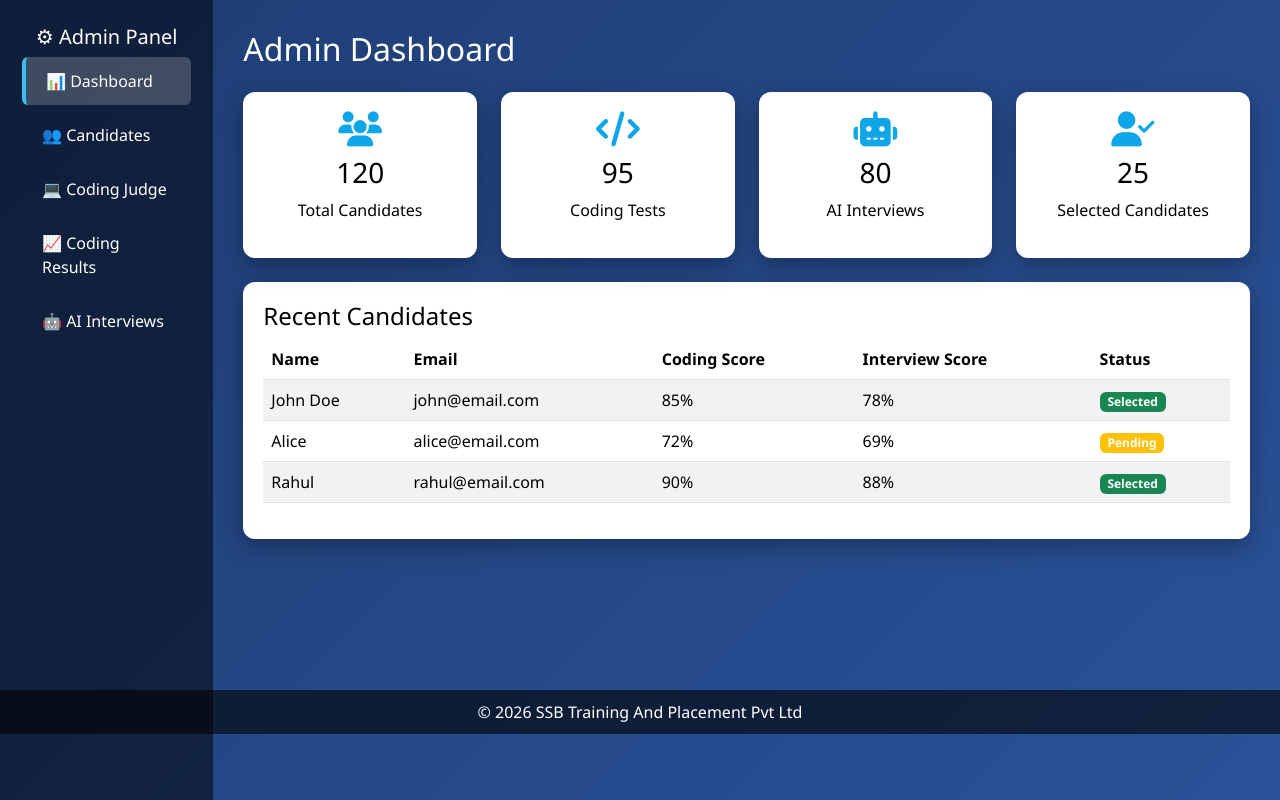
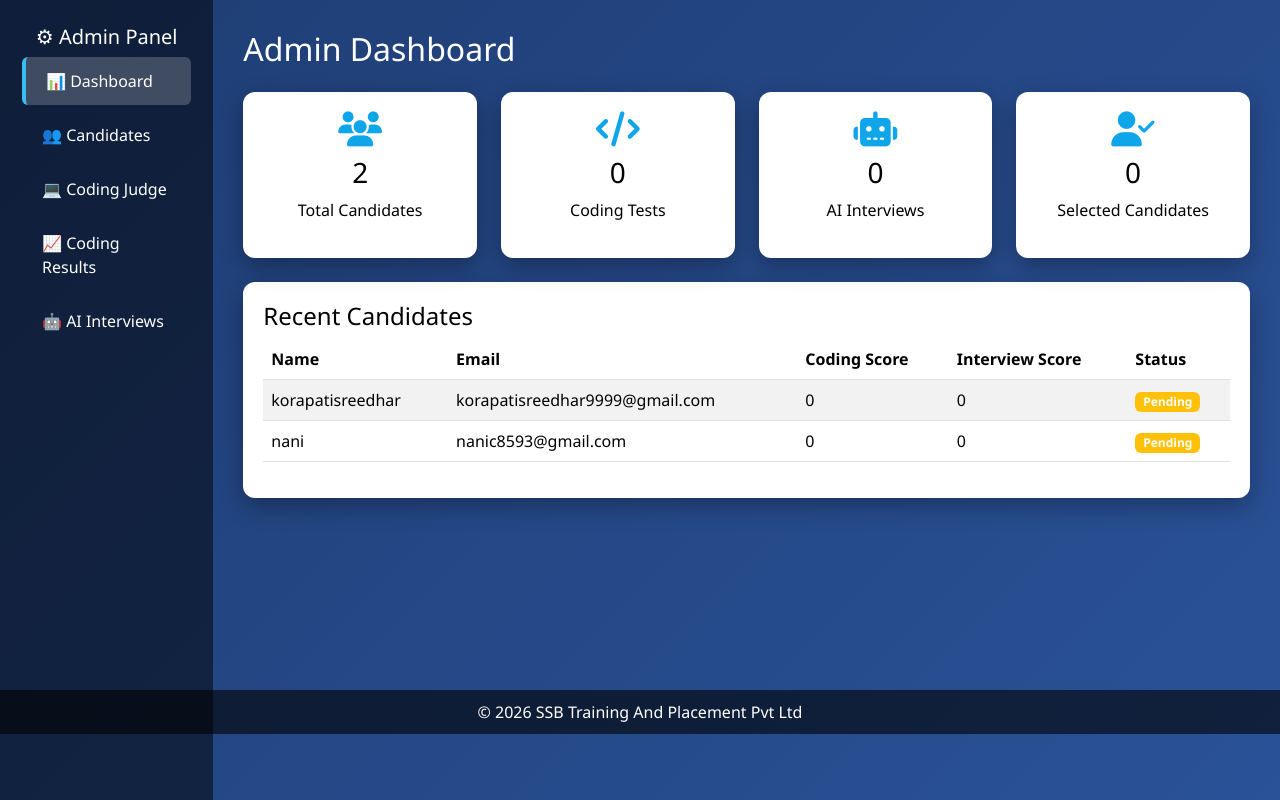
Before and after one commit to srujanach2005-star/ai-interview-platform, a Flask app: page /admin_dashboard in a window 1280 px wide. Shown: the part 66-866 px from the top of the page. Run offline with Flask 3, Linux system fonts and the light colour scheme; data comes from the database, SQL or seed files in the repository; both versions use the stored data as it was after the commit; data that the repository does not hold is empty.

Commit message:
admin chaged

```diff
--- a/app.py
+++ b/app.py
@@ -63,25 +63,68 @@ def results():
 
 
 # ===============================
-# ADMIN PANEL ROUTES (ADDED)
+# ADMIN PANEL ROUTES
 # ===============================
 
-# Admin Dashboard
 @app.route("/admin_dashboard")
 def admin_dashboard():
-    return render_template("admin_dashboard.html")
+
+    conn = sqlite3.connect("database.db")
+    cur = conn.cursor()
+
+    # total candidates
+    cur.execute("SELECT COUNT(*) FROM users WHERE role='candidate'")
+    total_candidates = cur.fetchone()[0]
+
+    # coding tests attempted
+    cur.execute("SELECT COUNT(*) FROM submissions")
+    coding_tests = cur.fetchone()[0]
+
+    # ai interviews attended
+    cur.execute("SELECT COUNT(*) FROM interviews")
+    ai_interviews = cur.fetchone()[0]
+
+    # selected candidates
+    cur.execute("SELECT COUNT(*) FROM interviews WHERE status='Selected'")
+    selected_candidates = cur.fetchone()[0]
+
+    # recent candidates
+    cur.execute("""
+    SELECT
+        users.name,
+        users.email,
+        COALESCE(submissions.score,0),
+        COALESCE(interviews.score,0),
+        COALESCE(interviews.status,'Pending')
+    FROM users
+    LEFT JOIN submissions ON users.id=submissions.user_id
+    LEFT JOIN interviews ON users.id=interviews.candidate_id
+    WHERE users.role='candidate'
+    ORDER BY users.id DESC LIMIT 5
+    """)
+
+    candidates = cur.fetchall()
+
+    conn.close()
+
+    return render_template(
+        "admin_dashboard.html",
+        total_candidates=total_candidates,
+        coding_tests=coding_tests,
+        ai_interviews=ai_interviews,
+        selected_candidates=selected_candidates,
+        candidates=candidates
+    )
 
 
 # View Candidates
 @app.route("/admin_candidates")
 def admin_candidates():
 
-    import sqlite3
-
     conn = sqlite3.connect("database.db")
     cur = conn.cursor()
 
-    cur.execute("SELECT name,email FROM users WHERE role='candidate'")
+    cur.execute("SELECT id,name,email FROM users WHERE role='candidate'")
     candidates = cur.fetchall()
 
     conn.close()
--- a/templates/admin_candidates.html
+++ b/templates/admin_candidates.html
@@ -114,6 +114,8 @@ width:100%;
 
 </a>
 
+<a href="/" class="btn btn-light">Logout</a>
+
 </div>
 
 </nav>
@@ -160,7 +162,7 @@ width:100%;
 
 <div class="col-md-4">
 <label>Password</label>
-<input id="password" class="form-control" required>
+<input id="password" type="password" class="form-control" autocomplete="off" required>
 </div>
 
 </div>
@@ -247,7 +249,7 @@ location.reload()
 })
 
 .catch(error=>{
-console.error(error)
+console.error("Error:",error)
 alert("Error creating candidate")
 })
 
--- a/templates/admin_dashboard.html
+++ b/templates/admin_dashboard.html
@@ -181,7 +181,7 @@ width:100%;
 <div class="col-md-3">
 <div class="stat-card">
 <i class="fa fa-users stat-icon"></i>
-<h3 class="mt-2">120</h3>
+<h3 class="mt-2">{{ total_candidates or 0 }}</h3>
 <p>Total Candidates</p>
 </div>
 </div>
@@ -189,7 +189,7 @@ width:100%;
 <div class="col-md-3">
 <div class="stat-card">
 <i class="fa fa-code stat-icon"></i>
-<h3 class="mt-2">95</h3>
+<h3 class="mt-2">{{ coding_tests or 0 }}</h3>
 <p>Coding Tests</p>
 </div>
 </div>
@@ -197,7 +197,7 @@ width:100%;
 <div class="col-md-3">
 <div class="stat-card">
 <i class="fa fa-robot stat-icon"></i>
-<h3 class="mt-2">80</h3>
+<h3 class="mt-2">{{ ai_interviews or 0 }}</h3>
 <p>AI Interviews</p>
 </div>
 </div>
@@ -205,7 +205,7 @@ width:100%;
 <div class="col-md-3">
 <div class="stat-card">
 <i class="fa fa-user-check stat-icon"></i>
-<h3 class="mt-2">25</h3>
+<h3 class="mt-2">{{ selected_candidates or 0 }}</h3>
 <p>Selected Candidates</p>
 </div>
 </div>
@@ -234,29 +234,29 @@ width:100%;
 
 <tbody>
 
+{% for c in candidates %}
+
 <tr>
-<td>John Doe</td>
-<td>john@email.com</td>
-<td>85%</td>
-<td>78%</td>
-<td><span class="badge bg-success">Selected</span></td>
+<td>{{ c[0] }}</td>
+<td>{{ c[1] }}</td>
+<td>{{ c[2] }}</td>
+<td>{{ c[3] }}</td>
+<td>
+<span class="badge
+{% if c[4]=='Selected' %}
+bg-success
+{% elif c[4]=='Pending' %}
+bg-warning
+{% else %}
+bg-danger
+{% endif %}
+">
+{{ c[4] }}
+</span>
+</td>
 </tr>
 
-<tr>
-<td>Alice</td>
-<td>alice@email.com</td>
-<td>72%</td>
-<td>69%</td>
-<td><span class="badge bg-warning">Pending</span></td>
-</tr>
-
-<tr>
-<td>Rahul</td>
-<td>rahul@email.com</td>
-<td>90%</td>
-<td>88%</td>
-<td><span class="badge bg-success">Selected</span></td>
-</tr>
+{% endfor %}
 
 </tbody>
 
```
Also changed, not shown: database.py (+9 -8 lines), database.db.
